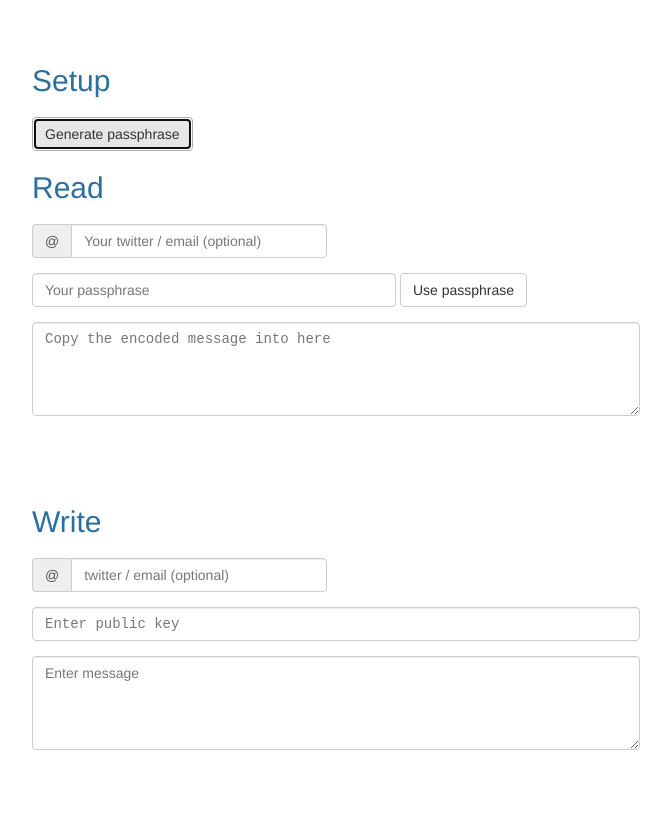
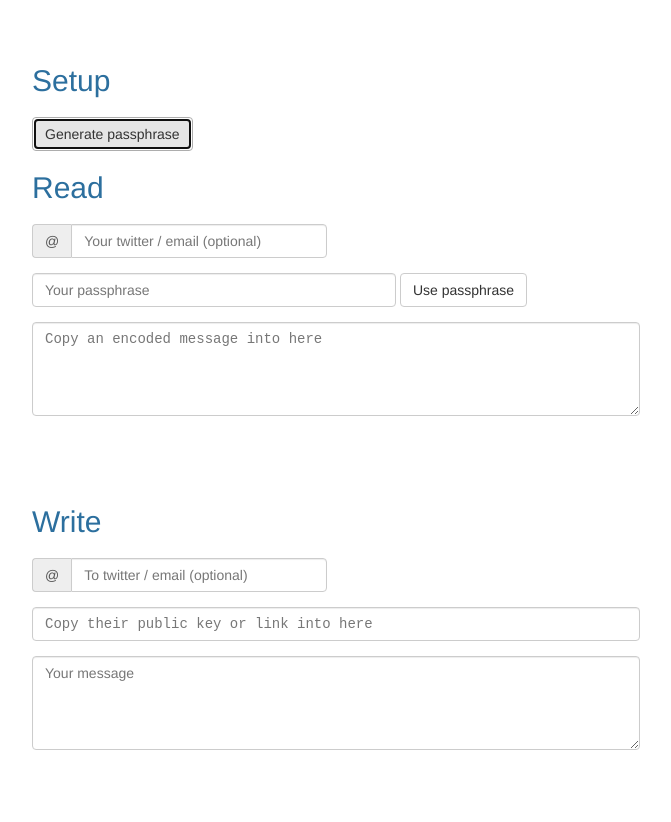
Before and after one commit to aliclark/scrambl.is, a plain HTML site: page index.html in a window 1280 px wide. Shown: the whole page, without its empty margins (304-975 px from the left). Drawn offline with Linux system fonts and the light colour scheme.

Commit message:
friendlier placeholder wording

```diff
--- a/index.html
+++ b/index.html
@@ -61,7 +61,7 @@
 	    </form>
 	  </div>
 	  <div class="form-group">
-	    <textarea id="decrypt-in" rows="4" class="form-control ciphertext" placeholder="Copy the encoded message into here"></textarea>
+	    <textarea id="decrypt-in" rows="4" class="form-control ciphertext" placeholder="Copy an encoded message into here"></textarea>
 	  </div>
 	  <div id="decrypt-out-cont" class="result">
 	    <div id="decrypt-out" class="inner">
@@ -81,22 +81,22 @@
 	    <div class="form-group form-inline">
 	      <div class="input-group">
 		<div class="input-group-addon">@</div>
-		<input id="recipient-in" class="form-control" placeholder="twitter / email (optional)">
+		<input id="recipient-in" class="form-control" placeholder="To twitter / email (optional)">
 	      </div>
 	      <a id="tweet-btn" class="btn btn-default" style="display: none;">tweet</a>
 	      <a id="email-btn" class="btn btn-default" style="display: none;">email</a>
 	    </div>
 	    <div class="form-group">
-	      <input id="encrypt-to" class="form-control pubkey" placeholder="Enter public key">
+	      <input id="encrypt-to" class="form-control pubkey" placeholder="Copy their public key or link into here">
 	    </div>
 	    <div class="form-group">
-	      <textarea id="encrypt-in" class="form-control" rows="4" placeholder="Enter message"></textarea>
+	      <textarea id="encrypt-in" class="form-control" rows="4" placeholder="Your message"></textarea>
 	    </div>
 	    <div id="encrypt-out-cont" class="ciphertext result">
 	      <div id="encrypt-out" class="inner">
 
 </div>
-	      <a id="encrypt-out-link" class="btn btn-link">Copy<br>URL</a>
+	      <a id="encrypt-out-link" class="btn btn-link">Copy<br>link</a>
 	    </div>
 	  </form>
 	</div>
```
